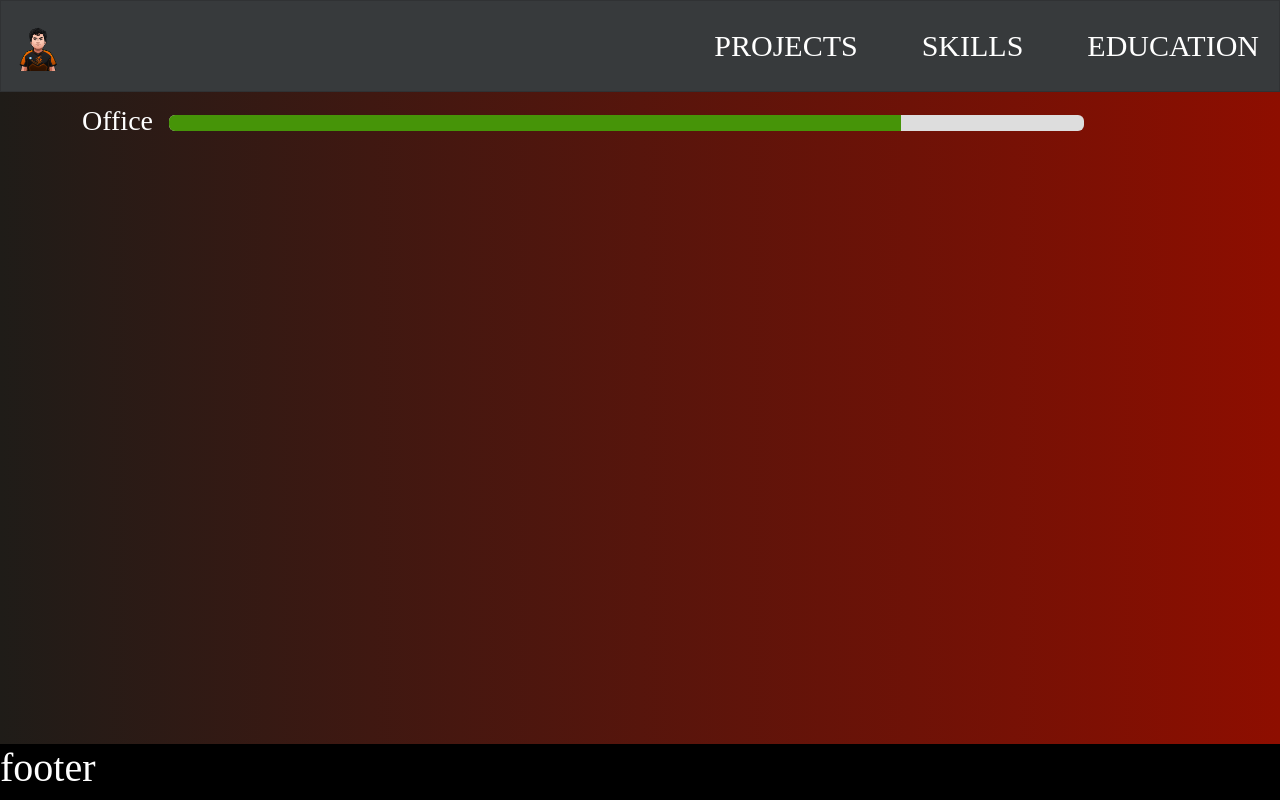
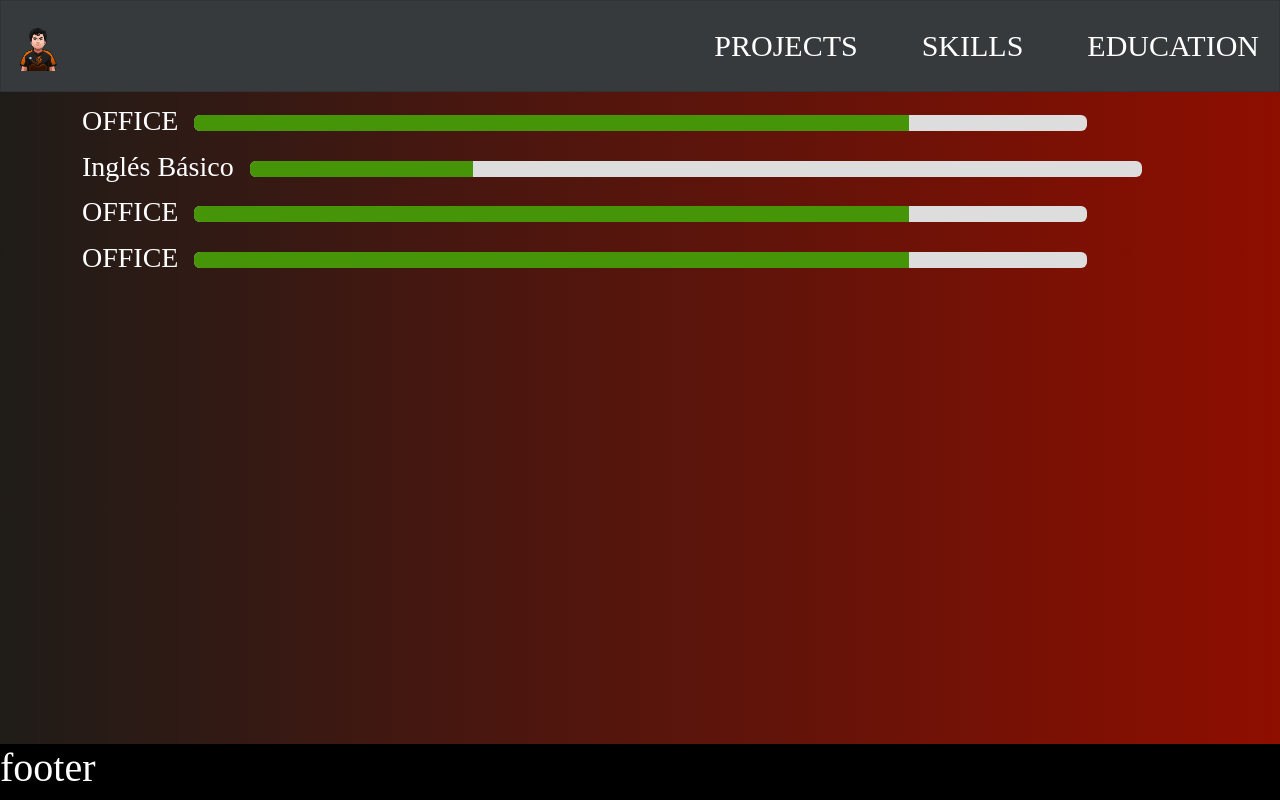
Before and after one commit to diego-008/my-web-site, a React (Create React App) app in the folder my-web-site/: page /skills in a window 1280 px wide. Built offline with nearby package versions, Linux system fonts and the light colour scheme; a web font is replaced by a local one.

Commit message:
Trabajando diseño

```diff
--- a/my-web-site/src/components/Progress.js
+++ b/my-web-site/src/components/Progress.js
@@ -1,12 +1,12 @@
-export default function Progress() {
+export default function Progress(props) {
   return (
     <div className="d-flex">
-    <h3 className="text-light mt-1">Office</h3>
-    <div className="progress ms-3" style={{width:"82%", marginTop: "15px"}}>
+    <h3 className="text-light mt-1">{props.title}</h3>
+    <div className="progress ms-3" style={{width:"80%", marginTop: "15px"}}>
       <div
-        className="progress-bar bg-success"
+        className={`progress-bar bg-${props.color}`}
         role="progressbar"
-        style={{width:"80%"}}
+        style={{width: `${props.width}%`}}
         aria-valuenow="25"
         aria-valuemin="0"
         aria-valuemax="100"
--- a/my-web-site/src/pages/Skills.js
+++ b/my-web-site/src/pages/Skills.js
@@ -3,7 +3,11 @@ export default function Skills() {
     return(
 
         <div className="container" style={{marginTop:'100px'}}>
-            <Progress />
+            <Progress width="80" title="OFFICE" color="success" />
+            <Progress width="25" title="Inglés Básico" color="success" />
+            <Progress width="80" title="OFFICE" color="success" />
+            <Progress width="80" title="OFFICE" color="success" />
+
         </div>
     )
 }
```
